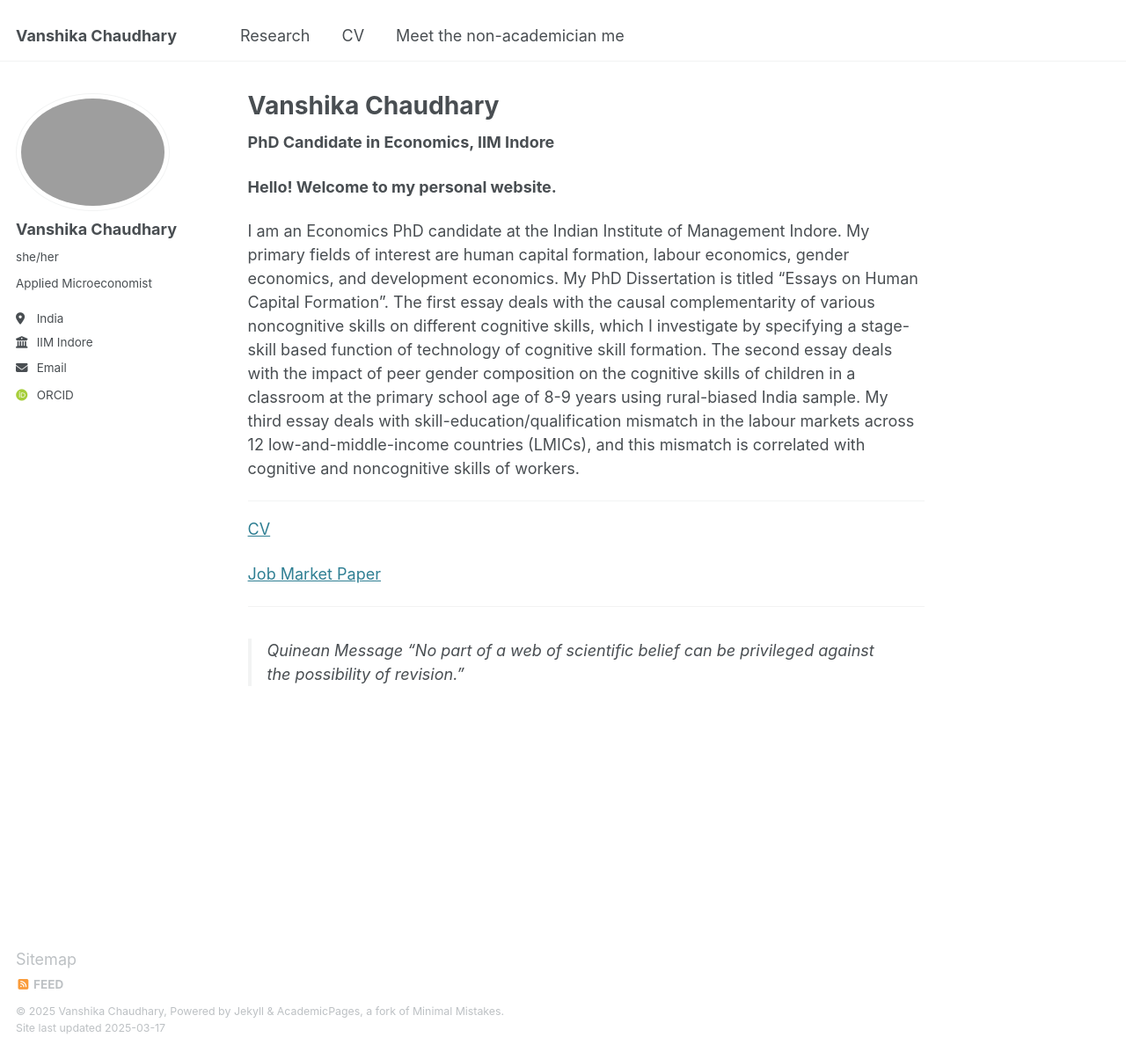
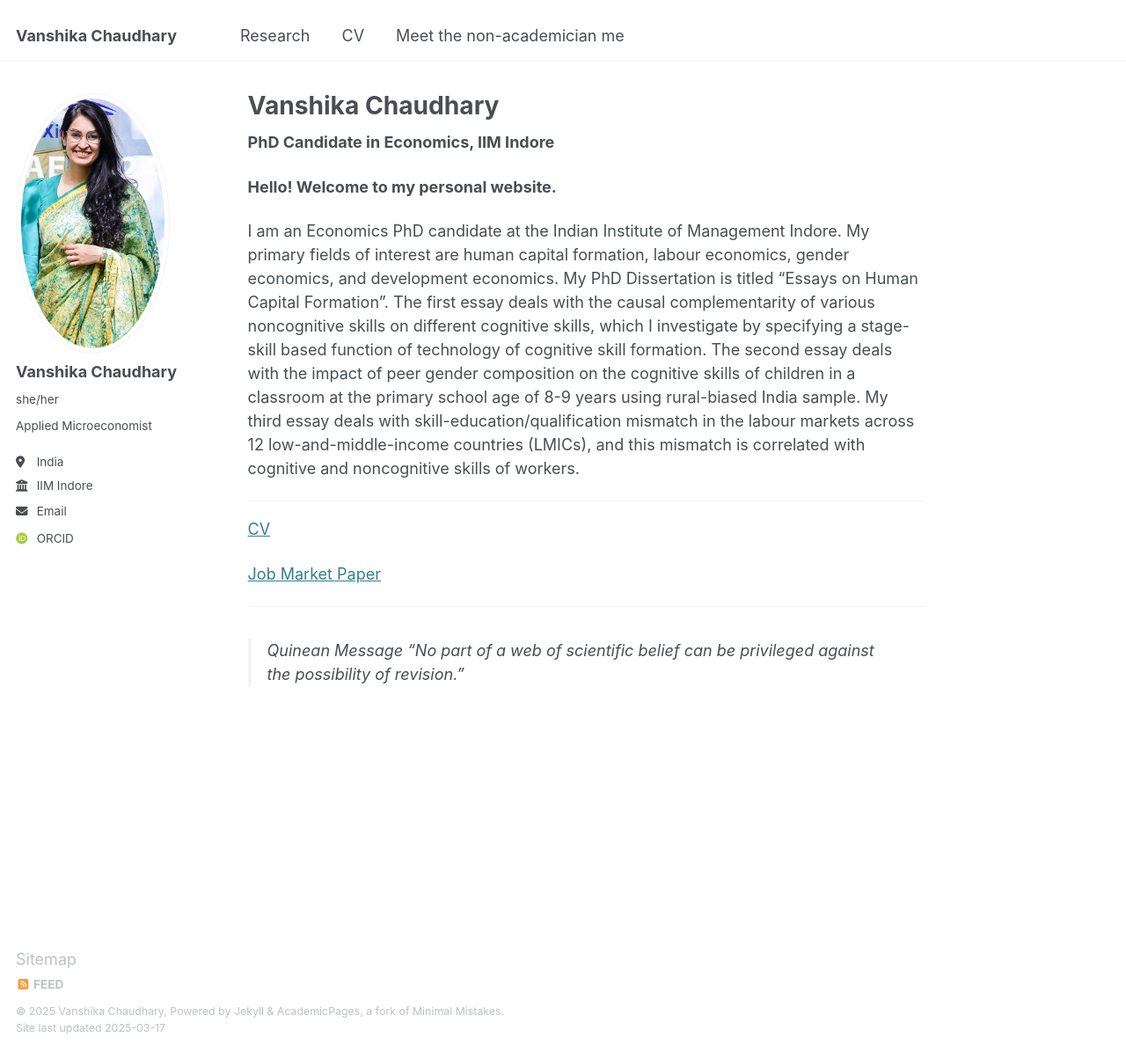
Before and after one commit to vanshika-chaudhary-economics/vanshika-chaudhary-economics.github.io, a Jekyll site: the page built from _pages/about.md, in a window 1280 px wide and 1196 px high. Shown: the whole window at 88% size. Built offline with Jekyll 4.4.1, drawn with Linux system fonts in a browser that asks for light colours; some web fonts are replaced.

Commit message:
Update _config.yml

```diff
--- a/_config.yml
+++ b/_config.yml
@@ -22,7 +22,7 @@ repository               : "academicpages/academicpages.github.io"
 #               Additional customization can be done by editing /_includes/author-profile.html
 author:
   # Biographic information
-  avatar           : "Vanshika.jpg"
+  avatar           : "Vanshika_1.jpg"
   name             : "Vanshika Chaudhary"
   pronouns         : "she/her"
   bio              : "Applied Microeconomist"
```
